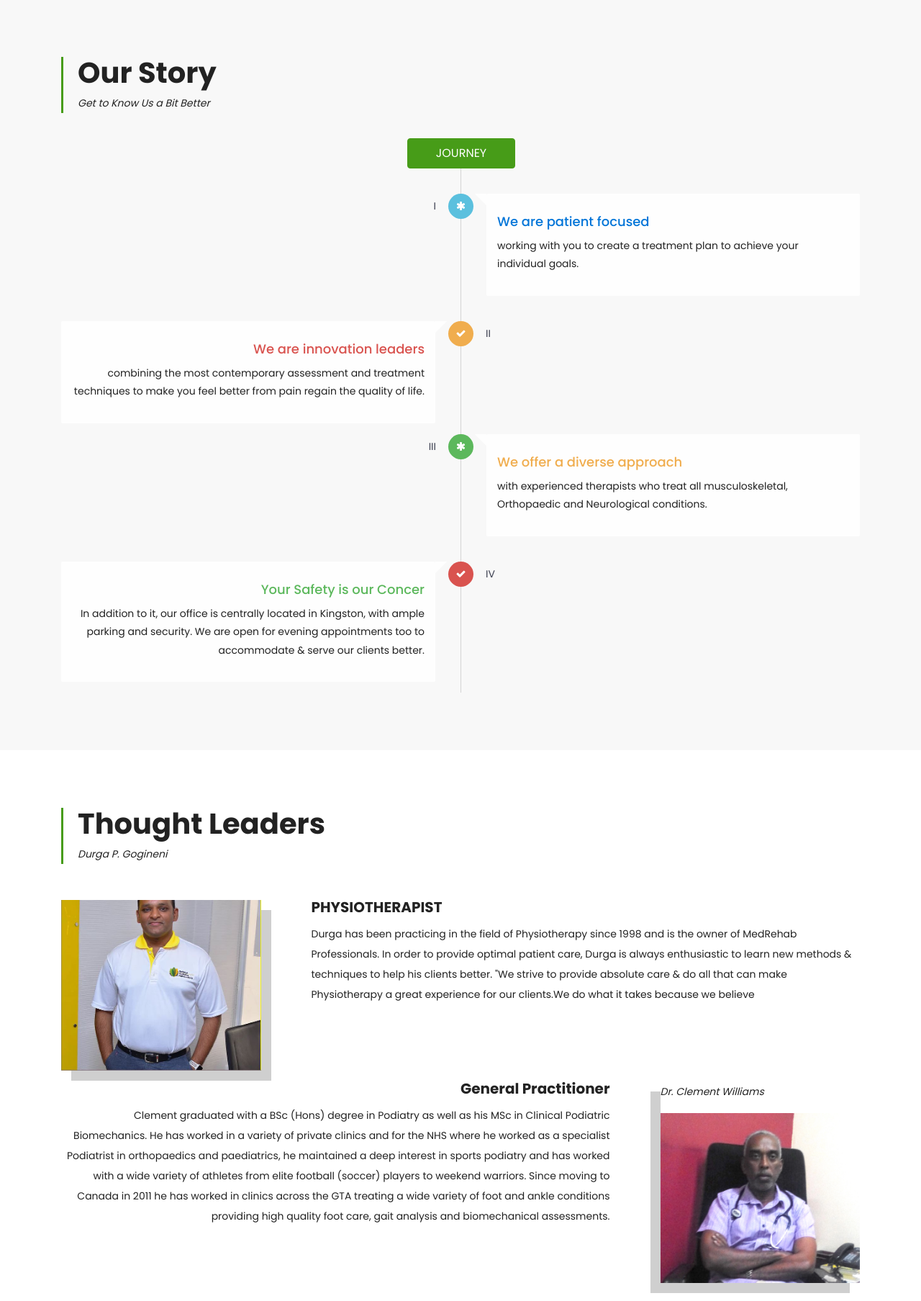
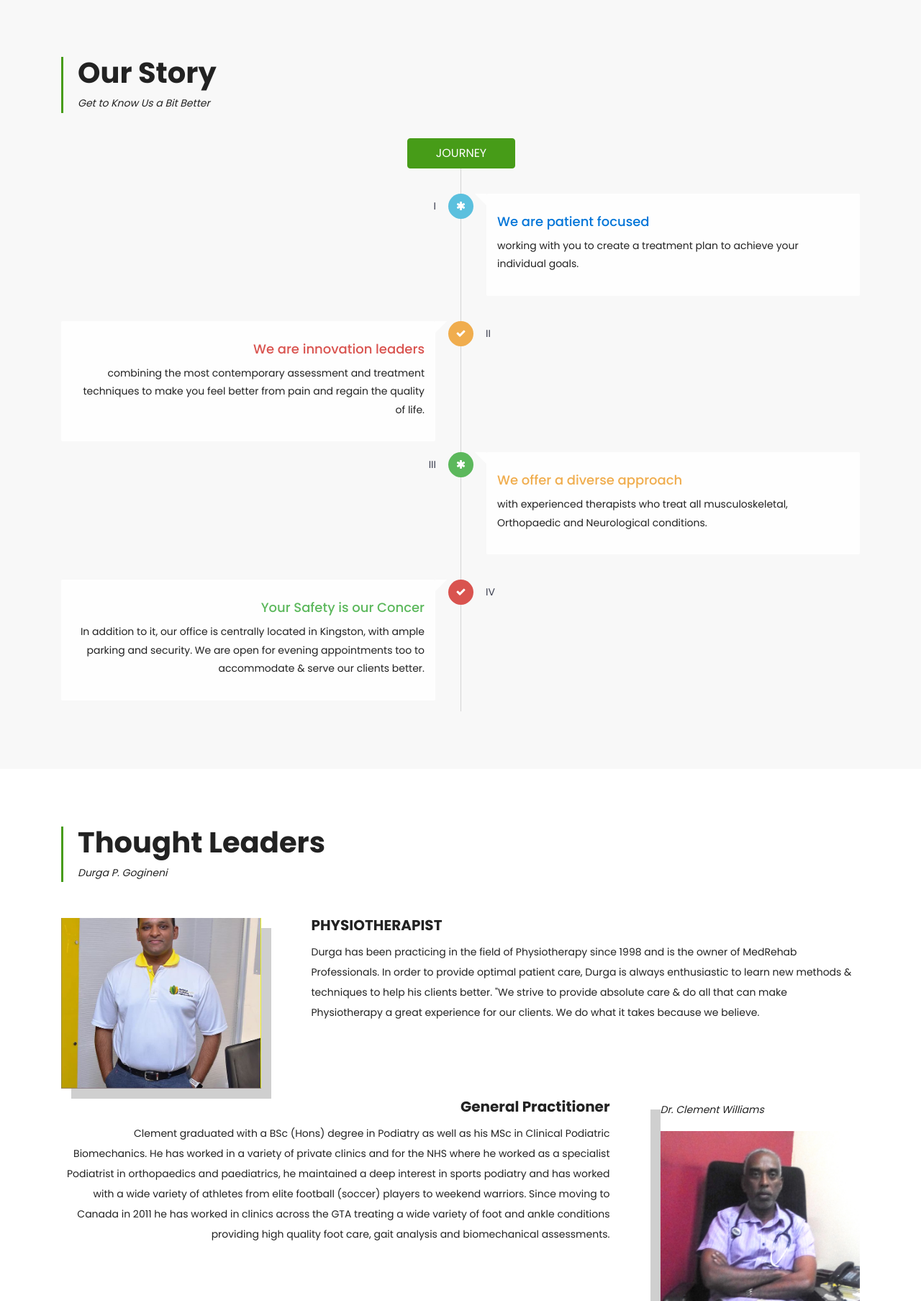
Before and after one commit to antoboo/ArdenneMedical, a PHP site: page /about.php in a window 1280 px wide. Shown: the part 1391-3198 px from the top of the page at 72% size. Run offline with PHP 8.4, Linux system fonts and the light colour scheme.

Commit message:
Spell check

```diff
--- a/about.php
+++ b/about.php
@@ -114,7 +114,7 @@
 											<div class="tl-content">
 												<h4 class="tl-tile text-danger">We are innovation leaders</h4>
 												<p>
-												combining the most contemporary assessment and treatment techniques to make you feel better from pain regain the quality of life.
+												combining the most contemporary assessment and treatment techniques to make you feel better from pain and regain the quality of life.
 												</p>
 											</div>
 										</div>
@@ -189,7 +189,7 @@
 									<p>
 									Durga has been practicing in the field of Physiotherapy since 1998 and is the owner of MedRehab Professionals.
 									In order to provide optimal patient care, Durga is always enthusiastic to learn new methods & techniques to help his clients better.
-									"We strive to provide absolute care & do all that can make Physiotherapy a great experience for our clients.We do what it takes because we believe
+									"We strive to provide absolute care & do all that can make Physiotherapy a great experience for our clients. We do what it takes because we believe.
 									</p>
 
 								</div>
--- a/services-details.php
+++ b/services-details.php
@@ -54,8 +54,8 @@
 											<div id="collapseThree" class="collapse bg-custom" role="tabpanel" aria-labelledby="headingThree">
 												<div class="card-block">
 													<p>
-													Our OB-GYNs provide a wide range of preventive care services, including pap smears,pelvic exams, ultrasounds, and blood work.
-													We can answer all questions about pregnancy,reproductive health, infertility, & numerous other topics.
+													Our OB-GYNs provide a wide range of preventive care services, including pap smears, pelvic exams, ultrasounds, and blood work.
+													We can answer all questions about pregnancy, reproductive health, infertility, & numerous other topics.
 													</p>
 												</div>
 											</div>
```
